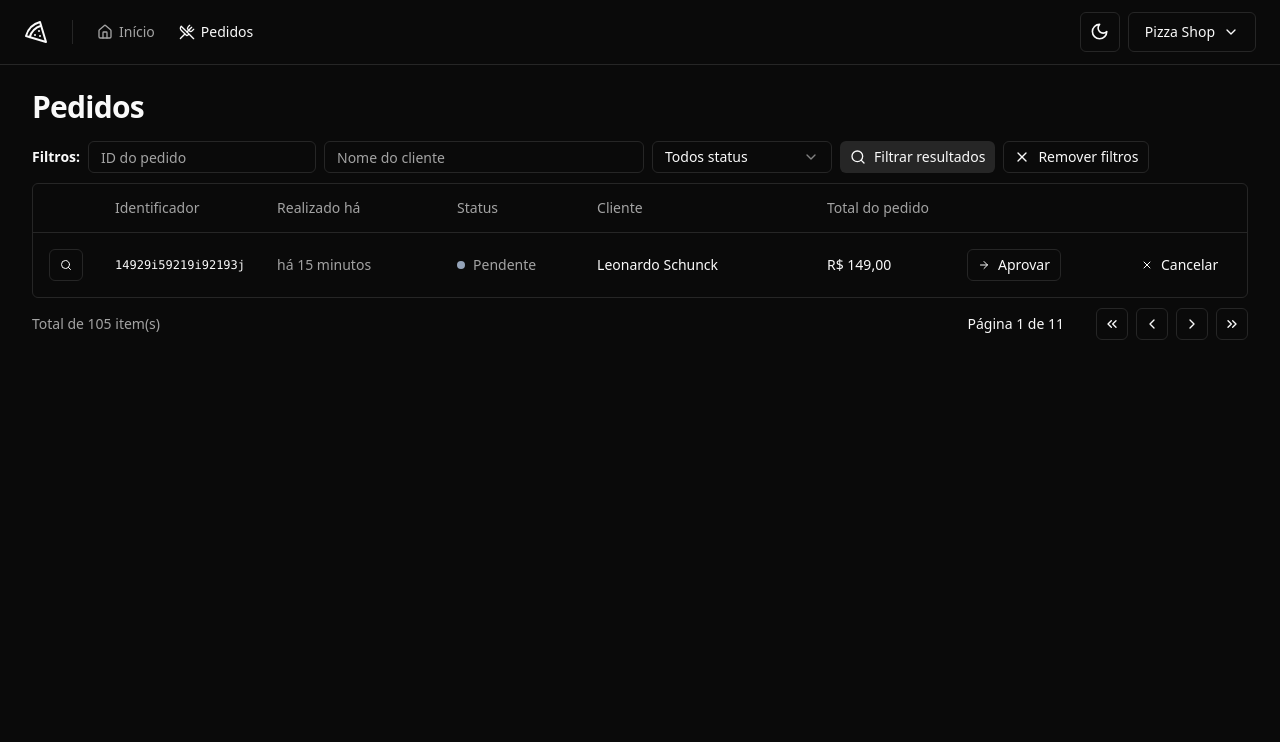
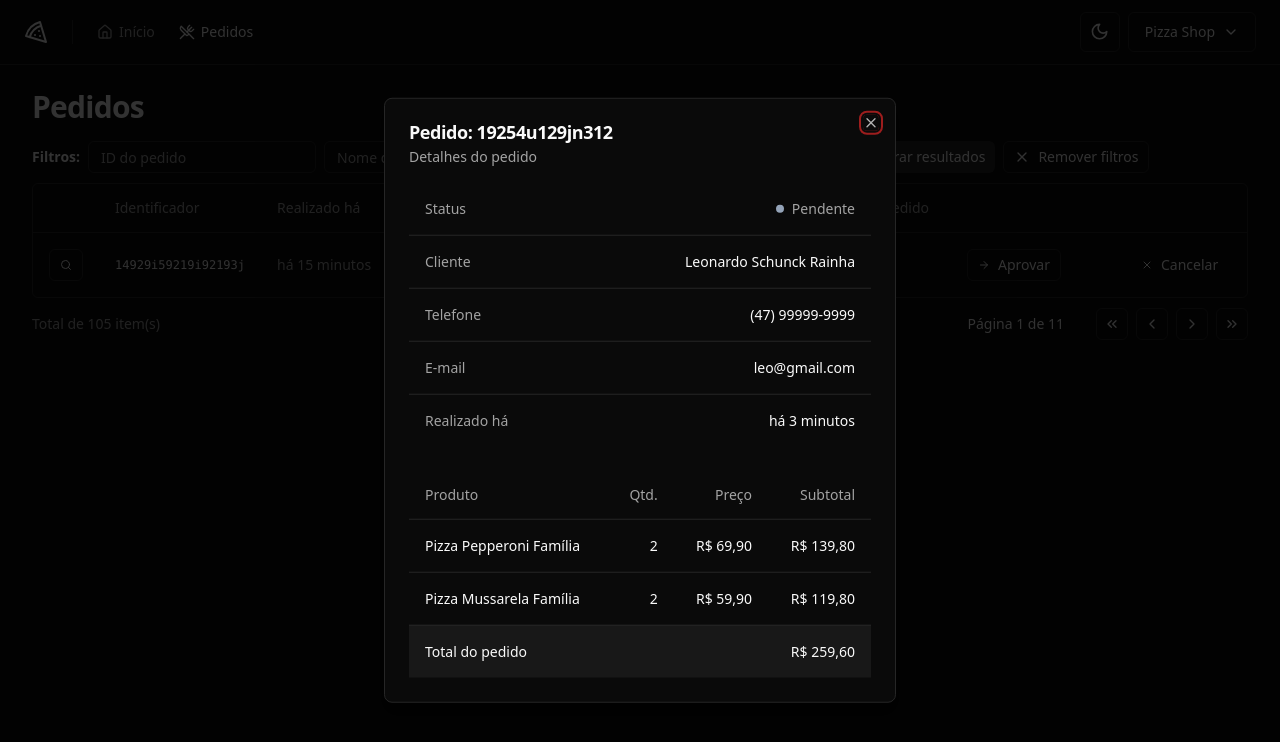
Before and after one commit to SchunckLeonardo/pizzashop-rocketseat, a React (Vite) app: page /orders in a window 1280 px wide. Both pictures are taken after a click on the button "Detalhes do pedido". Shown: the top 742 px of the page. Built offline with nearby package versions, Linux system fonts and the light colour scheme.

Commit message:
Order Details Dialog

```diff
--- a/package.json
+++ b/package.json
@@ -11,6 +11,7 @@
   },
   "dependencies": {
     "@hookform/resolvers": "^3.3.4",
+    "@radix-ui/react-dialog": "^1.0.5",
     "@radix-ui/react-dropdown-menu": "^2.0.6",
     "@radix-ui/react-label": "^2.0.2",
     "@radix-ui/react-select": "^2.0.0",
--- /dev/null
+++ b/src/components/ui/dialog.tsx
@@ -0,0 +1,120 @@
+import * as React from "react"
+import * as DialogPrimitive from "@radix-ui/react-dialog"
+import { X } from "lucide-react"
+
+import { cn } from "@/lib/utils"
+
+const Dialog = DialogPrimitive.Root
+
+const DialogTrigger = DialogPrimitive.Trigger
+
+const DialogPortal = DialogPrimitive.Portal
+
+const DialogClose = DialogPrimitive.Close
+
+const DialogOverlay = React.forwardRef<
+  React.ElementRef<typeof DialogPrimitive.Overlay>,
+  React.ComponentPropsWithoutRef<typeof DialogPrimitive.Overlay>
+>(({ className, ...props }, ref) => (
+  <DialogPrimitive.Overlay
+    ref={ref}
+    className={cn(
+      "fixed inset-0 z-50 bg-black/80  data-[state=open]:animate-in data-[state=closed]:animate-out data-[state=closed]:fade-out-0 data-[state=open]:fade-in-0",
+      className
+    )}
+    {...props}
+  />
+))
+DialogOverlay.displayName = DialogPrimitive.Overlay.displayName
+
+const DialogContent = React.forwardRef<
+  React.ElementRef<typeof DialogPrimitive.Content>,
+  React.ComponentPropsWithoutRef<typeof DialogPrimitive.Content>
+>(({ className, children, ...props }, ref) => (
+  <DialogPortal>
+    <DialogOverlay />
+    <DialogPrimitive.Content
+      ref={ref}
+      className={cn(
+        "fixed left-[50%] top-[50%] z-50 grid w-full max-w-lg translate-x-[-50%] translate-y-[-50%] gap-4 border bg-background p-6 shadow-lg duration-200 data-[state=open]:animate-in data-[state=closed]:animate-out data-[state=closed]:fade-out-0 data-[state=open]:fade-in-0 data-[state=closed]:zoom-out-95 data-[state=open]:zoom-in-95 data-[state=closed]:slide-out-to-left-1/2 data-[state=closed]:slide-out-to-top-[48%] data-[state=open]:slide-in-from-left-1/2 data-[state=open]:slide-in-from-top-[48%] sm:rounded-lg",
+        className
+      )}
+      {...props}
+    >
+      {children}
+      <DialogPrimitive.Close className="absolute right-4 top-4 rounded-sm opacity-70 ring-offset-background transition-opacity hover:opacity-100 focus:outline-none focus:ring-2 focus:ring-ring focus:ring-offset-2 disabled:pointer-events-none data-[state=open]:bg-accent data-[state=open]:text-muted-foreground">
+        <X className="h-4 w-4" />
+        <span className="sr-only">Close</span>
+      </DialogPrimitive.Close>
+    </DialogPrimitive.Content>
+  </DialogPortal>
+))
+DialogContent.displayName = DialogPrimitive.Content.displayName
+
+const DialogHeader = ({
+  className,
+  ...props
+}: React.HTMLAttributes<HTMLDivElement>) => (
+  <div
+    className={cn(
+      "flex flex-col space-y-1.5 text-center sm:text-left",
+      className
+    )}
+    {...props}
+  />
+)
+DialogHeader.displayName = "DialogHeader"
+
+const DialogFooter = ({
+  className,
+  ...props
+}: React.HTMLAttributes<HTMLDivElement>) => (
+  <div
+    className={cn(
+      "flex flex-col-reverse sm:flex-row sm:justify-end sm:space-x-2",
+      className
+    )}
+    {...props}
+  />
+)
+DialogFooter.displayName = "DialogFooter"
+
+const DialogTitle = React.forwardRef<
+  React.ElementRef<typeof DialogPrimitive.Title>,
+  React.ComponentPropsWithoutRef<typeof DialogPrimitive.Title>
+>(({ className, ...props }, ref) => (
+  <DialogPrimitive.Title
+    ref={ref}
+    className={cn(
+      "text-lg font-semibold leading-none tracking-tight",
+      className
+    )}
+    {...props}
+  />
+))
+DialogTitle.displayName = DialogPrimitive.Title.displayName
+
+const DialogDescription = React.forwardRef<
+  React.ElementRef<typeof DialogPrimitive.Description>,
+  React.ComponentPropsWithoutRef<typeof DialogPrimitive.Description>
+>(({ className, ...props }, ref) => (
+  <DialogPrimitive.Description
+    ref={ref}
+    className={cn("text-sm text-muted-foreground", className)}
+    {...props}
+  />
+))
+DialogDescription.displayName = DialogPrimitive.Description.displayName
+
+export {
+  Dialog,
+  DialogPortal,
+  DialogOverlay,
+  DialogClose,
+  DialogTrigger,
+  DialogContent,
+  DialogHeader,
+  DialogFooter,
+  DialogTitle,
+  DialogDescription,
+}
--- /dev/null
+++ b/src/pages/app/orders/order-details.tsx
@@ -0,0 +1,99 @@
+import {
+  DialogContent,
+  DialogDescription,
+  DialogHeader,
+  DialogTitle,
+} from '@/components/ui/dialog'
+import {
+  Table,
+  TableBody,
+  TableCell,
+  TableFooter,
+  TableHead,
+  TableHeader,
+  TableRow,
+} from '@/components/ui/table'
+
+export function OrderDetails() {
+  return (
+    <DialogContent>
+      <DialogHeader>
+        <DialogTitle>Pedido: 19254u129jn312</DialogTitle>
+        <DialogDescription>Detalhes do pedido</DialogDescription>
+      </DialogHeader>
+
+      <div className="space-y-6">
+        <Table>
+          <TableBody>
+            <TableRow>
+              <TableCell className="text-muted-foreground">Status</TableCell>
+              <TableCell className="flex justify-end">
+                <div className="flex items-center gap-2">
+                  <span className="h-2 w-2 rounded-full bg-slate-400"></span>
+                  <span className="font-medium text-muted-foreground">
+                    Pendente
+                  </span>
+                </div>
+              </TableCell>
+            </TableRow>
+            <TableRow>
+              <TableCell className="text-muted-foreground">Cliente</TableCell>
+              <TableCell className="flex justify-end">
+                Leonardo Schunck Rainha
+              </TableCell>
+            </TableRow>
+            <TableRow>
+              <TableCell className="text-muted-foreground">Telefone</TableCell>
+              <TableCell className="flex justify-end">
+                (47) 99999-9999
+              </TableCell>
+            </TableRow>
+            <TableRow>
+              <TableCell className="text-muted-foreground">E-mail</TableCell>
+              <TableCell className="flex justify-end">leo@gmail.com</TableCell>
+            </TableRow>
+            <TableRow>
+              <TableCell className="text-muted-foreground">
+                Realizado há
+              </TableCell>
+              <TableCell className="flex justify-end">há 3 minutos</TableCell>
+            </TableRow>
+          </TableBody>
+        </Table>
+
+        <Table>
+          <TableHeader>
+            <TableRow>
+              <TableHead>Produto</TableHead>
+              <TableHead className="text-right">Qtd.</TableHead>
+              <TableHead className="text-right">Preço</TableHead>
+              <TableHead className="text-right">Subtotal</TableHead>
+            </TableRow>
+          </TableHeader>
+          <TableBody>
+            <TableRow>
+              <TableCell>Pizza Pepperoni Família</TableCell>
+              <TableCell className="text-right">2</TableCell>
+              <TableCell className="text-right">R$ 69,90</TableCell>
+              <TableCell className="text-right">R$ 139,80</TableCell>
+            </TableRow>
+            <TableRow>
+              <TableCell>Pizza Mussarela Família</TableCell>
+              <TableCell className="text-right">2</TableCell>
+              <TableCell className="text-right">R$ 59,90</TableCell>
+              <TableCell className="text-right">R$ 119,80</TableCell>
+            </TableRow>
+          </TableBody>
+          <TableFooter>
+            <TableRow>
+              <TableCell colSpan={3}>Total do pedido</TableCell>
+              <TableCell className="text-right font-medium">
+                R$ 259,60
+              </TableCell>
+            </TableRow>
+          </TableFooter>
+        </Table>
+      </div>
+    </DialogContent>
+  )
+}
--- a/src/pages/app/orders/order-table-row.tsx
+++ b/src/pages/app/orders/order-table-row.tsx
@@ -1,16 +1,25 @@
 import { ArrowRight, Search, X } from 'lucide-react'
 
 import { Button } from '@/components/ui/button'
+import { Dialog, DialogTrigger } from '@/components/ui/dialog'
 import { TableCell, TableRow } from '@/components/ui/table'
+
+import { OrderDetails } from './order-details'
 
 export function OrderTableRow() {
   return (
     <TableRow>
       <TableCell>
-        <Button variant={'outline'} size="xs">
-          <Search className="h-3 w-3" />
-          <span className="sr-only">Detalhes do pedido</span>
-        </Button>
+        <Dialog>
+          <DialogTrigger asChild>
+            <Button variant={'outline'} size="xs">
+              <Search className="h-3 w-3" />
+              <span className="sr-only">Detalhes do pedido</span>
+            </Button>
+          </DialogTrigger>
+
+          <OrderDetails />
+        </Dialog>
       </TableCell>
       <TableCell className="font-mono text-xs font-medium">
         14929i59219i92193j
```
Also changed, not shown: 1 other file (tests, documents, lock files or other folders).
